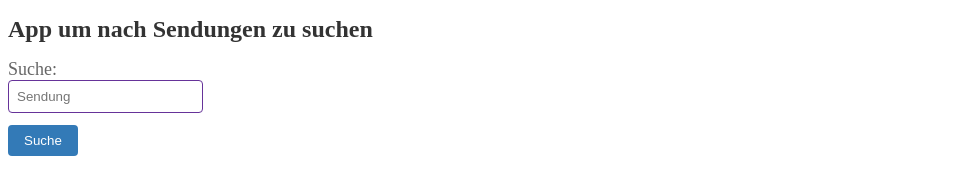
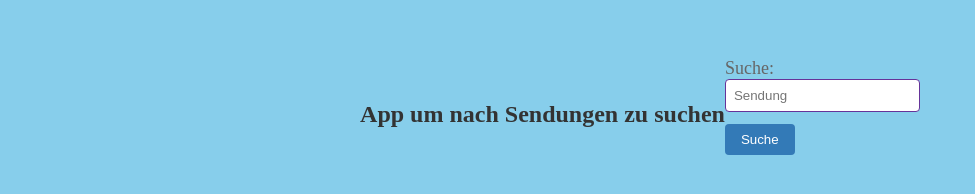
Before and after one commit to A-Soumah/TV-Search-app, a plain HTML site: page index.html in a window 1280 px wide. Shown: the whole page, without its empty margins (0-975 px from the left). Drawn offline with Linux system fonts and the light colour scheme.

Commit message:
Update stylesheet.css

```diff
--- a/stylesheet.css
+++ b/stylesheet.css
@@ -1,3 +1,10 @@
+body{
+  background-color: skyblue;
+  display: flex;
+  justify-content: center;
+  align-items: center;
+  padding-top:50px ;
+}
 
 #title {
   font-size: 24px;
@@ -31,7 +38,7 @@
 .image-container {
   display: flex;
   flex-wrap: wrap;
-  gap: 16 16px;
+  gap: 16px 16px;
   justify-content: space-between;
 }
 
```
